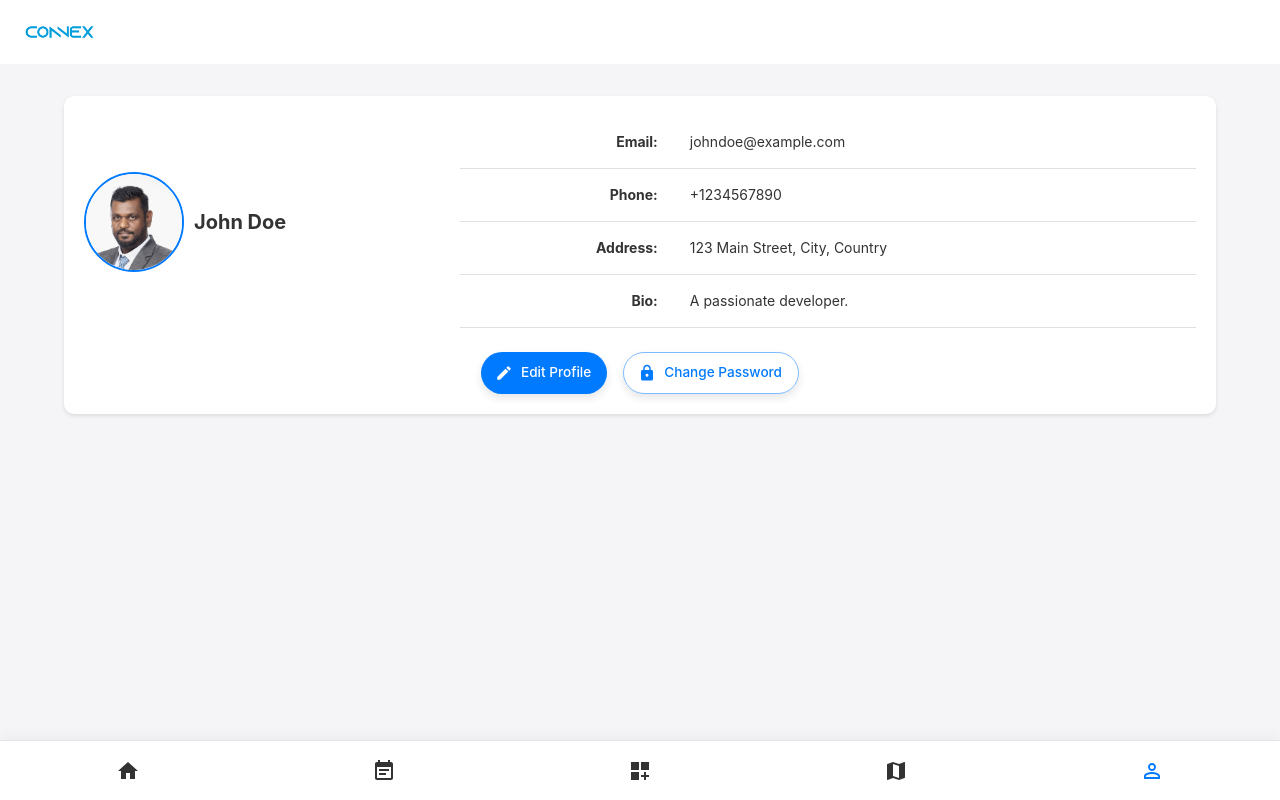
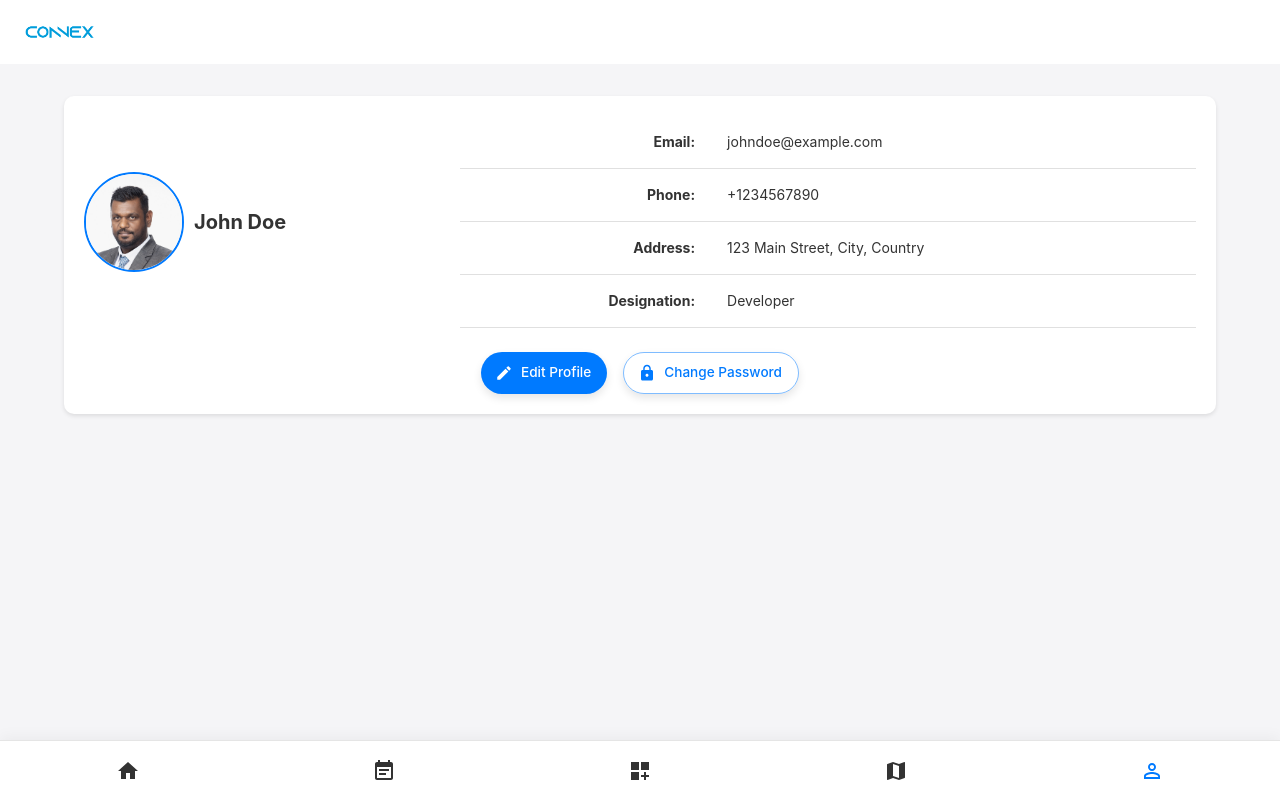
Before and after one commit to niroshmadushan/connex_meet_emp, a React (Create React App) app: page /connex_meet_emp/profile in a window 1280 px wide. Built offline with nearby package versions, Linux system fonts and the light colour scheme.

Commit message:
COMMIT PROFILE PAGE

```diff
--- a/src/pages/Profile.js
+++ b/src/pages/Profile.js
@@ -72,7 +72,7 @@ const Profile = () => {
     email: 'johndoe@example.com',
     phone: '+1234567890',
     address: '123 Main Street, City, Country',
-    bio: 'A passionate developer.',
+    bio: 'Developer',
     profilePic: profilePic, // Placeholder profile picture
   });
 
@@ -164,7 +164,7 @@ const Profile = () => {
                   <TableCell>{userData.address}</TableCell>
                 </TableRow>
                 <TableRow>
-                  <TableCell align="right"><strong>Bio:</strong></TableCell>
+                  <TableCell align="right"><strong>Designation:</strong></TableCell>
                   <TableCell>{userData.bio}</TableCell>
                 </TableRow>
               </TableBody>
```
Also changed, not shown: 1 other file (tests, documents, lock files or other folders).
